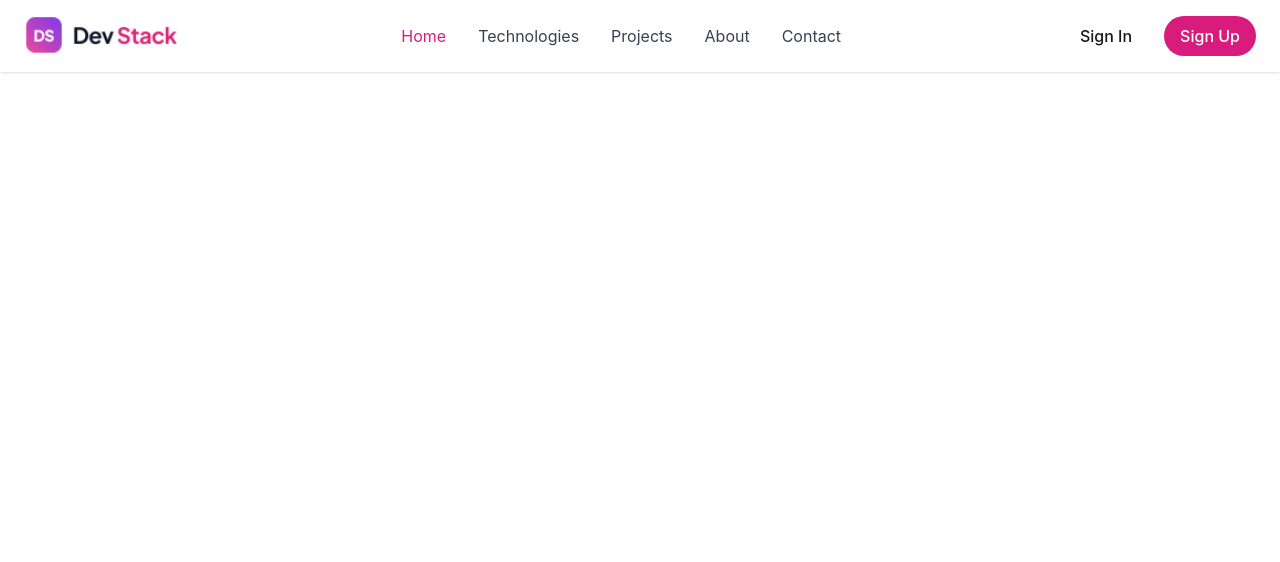
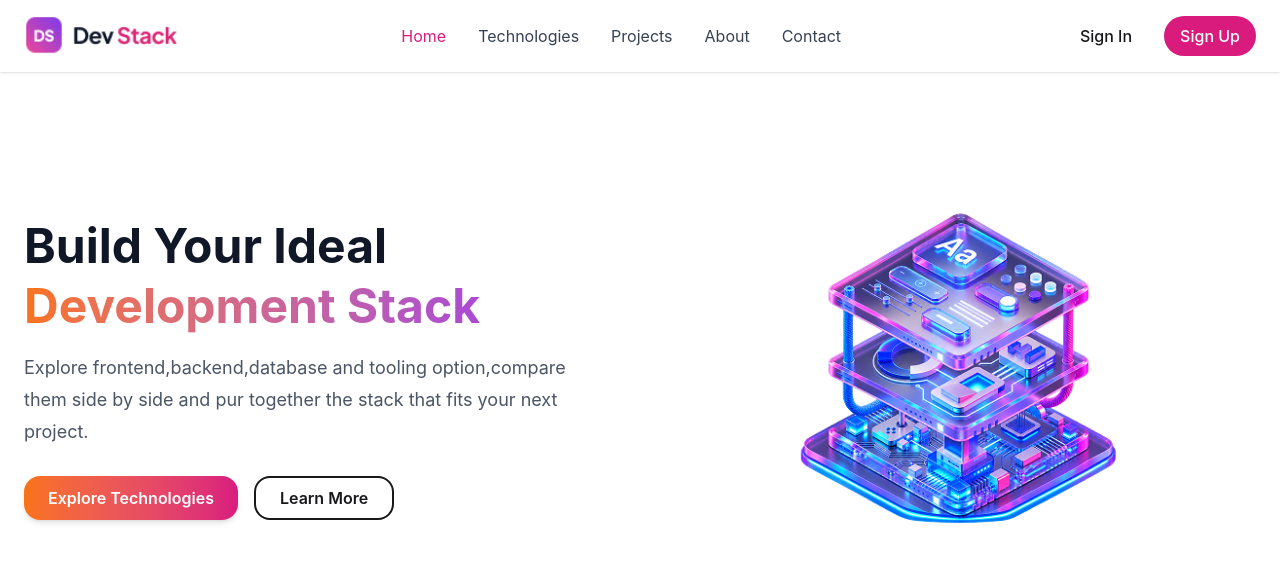
Before and after one commit to roknuzzaman-sagor/my-Dev-stack, a React (Vite) app: page / in a window 1280 px wide. Shown: the top 562 px of the page. Built offline with nearby package versions, Linux system fonts and the light colour scheme.

Commit message:
Banner completed

```diff
--- a/src/App.tsx
+++ b/src/App.tsx
@@ -1,4 +1,5 @@
 
+import Banner from './Components/Banner';
 import Nav from './Components/Nav';
 
 
@@ -9,6 +10,7 @@ function App() {
     <>
 
       <Nav></Nav>
+      <Banner></Banner>
 
 
 
--- /dev/null
+++ b/src/Components/Banner.tsx
@@ -0,0 +1,38 @@
+import img from "../assets/banner-stack.png";
+
+const Banner = () => {
+  return (
+    <div className="container mx-auto grid min-h-80 items-center gap-10 px-6 py-10 md:grid-cols-2">
+      <div>
+        <h1 className="text-4xl font-bold leading-tight text-gray-900 md:text-5xl">
+          Build Your Ideal
+        </h1>
+        <h1 className=" bg-linear-to-r from-[#f97316] to-purple-600 bg-clip-text text-4xl font-bold leading-tight text-transparent md:text-5xl">
+          Development Stack
+        </h1>
+        <p className="mt-4 max-w-xl text-lg leading-8 text-gray-600">
+          Explore frontend,backend,database and tooling option,compare them side
+          by side and pur together the stack that fits your next project.
+        </p>
+        <div className="mt-7 flex flex-wrap gap-4">
+          <button className="rounded-2xl bg-linear-to-r from-[#f97316] to-[#d91b7e] px-6 py-2 font-semibold text-white shadow-md transition hover:scale-105">
+            Explore Technologies
+          </button>
+
+          <button className="rounded-2xl border-2 px-6 py-2 font-semibold transition hover:bg-[#f97316] hover:text-white">
+            Learn More
+          </button>
+        </div>
+      </div>
+      <div className="flex justify-center">
+        <img
+          src={img}
+          alt="Development stack"
+          className="w-full max-w-lg object-contain"
+        />
+      </div>
+    </div>
+  );
+};
+
+export default Banner;
--- a/src/Components/Nav.tsx
+++ b/src/Components/Nav.tsx
@@ -3,14 +3,14 @@ import Logo from "../assets/logo-text.png";
 
 const Nav = () => {
   return (
-    <nav className="border-amber-50 bg-white shadow-sm">
+    <nav className="sticky top-0 z-50 border-amber-50 bg-white shadow-sm">
       <div className="container mx-auto flex items-center justify-between px-6 py-4">
 
         <button className="text-2xl md:hidden cursor-pointer"> <FaBars/></button>
 
 
         <div>
-          <img src={Logo} alt="" className="h-10 w-auto" />
+          <img src={Logo} alt="Dev stack Logo" className="h-10 w-auto" />
         </div>
 
         <ul className="hidden items-center gap-8 md:flex">
```
